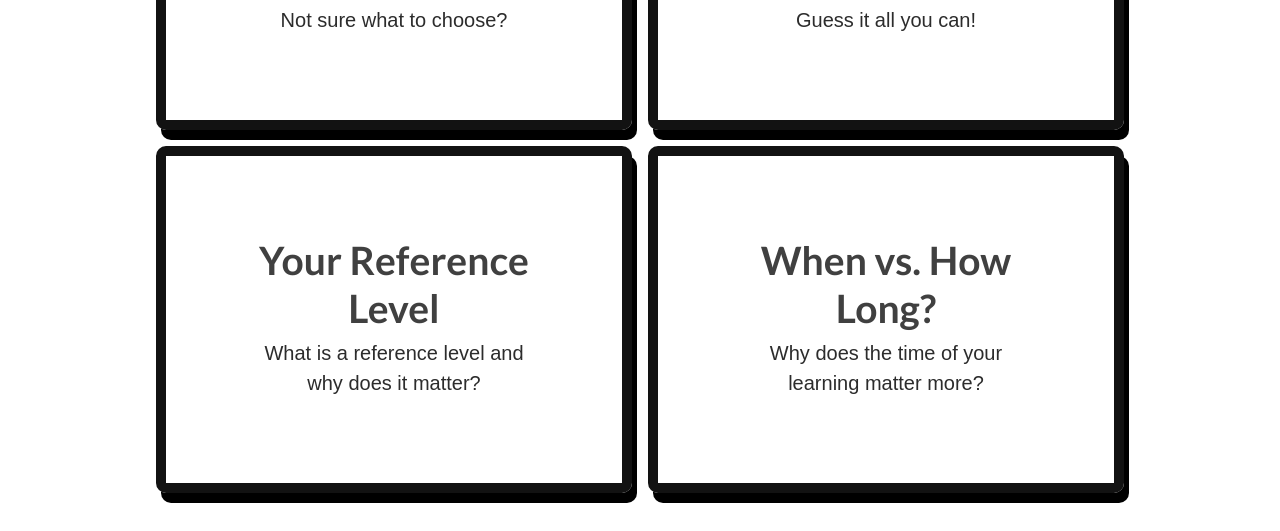
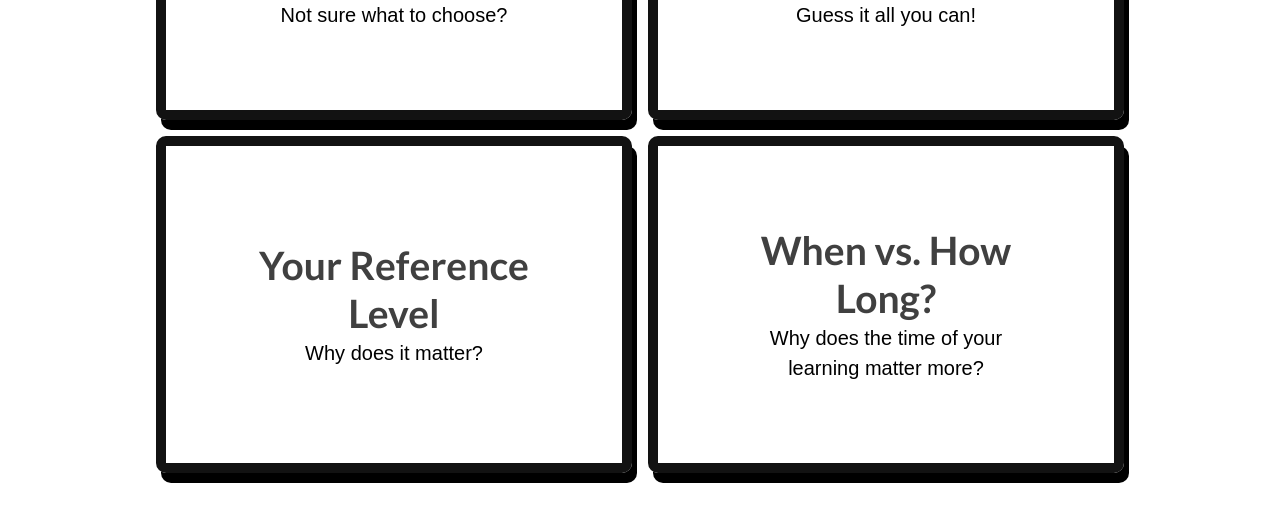
Before and after one commit to rcpml/site-main, a plain HTML site: page index.html in a window 1280 px wide. Shown: the part 562-1093 px from the top of the page. Drawn offline with Linux system fonts and the light colour scheme.

Commit message:
Display fix

```diff
--- a/index.html
+++ b/index.html
@@ -56,39 +56,39 @@
 
       <main>
         <section class="main-content">
-          <a href="tools/nicknamegenerator.html">
           <div>
-            <h3>Nickname Generator</h3>
-            <p>Not sure what to choose?</p>
+            <a href="tools/nicknamegenerator.html">
+              <h3>Nickname Generator</h3>
+            </a>
+            <span>Not sure what to choose?</span>
           </div>
-          </a>
         </section>
 
         <section class="main-content">
-          <a href="tools/guesswithemojis.html">
           <div>
-            <h3>Guess with Emojis</h3>
-            <p>Guess it all you can!</p>
+            <a href="tools/guesswithemojis.html">
+              <h3>Guess with Emojis</h3>
+            </a>
+            <span>Guess it all you can!</span>
           </div>
-          </a>
         </section>
 
         <section class="main-content">
-          <a href="posts/referencelevel.html">
           <div>
-            <h3>Your Reference Level</h3>
-            <p>What is a reference level and why does it matter?</p>
+            <a href="posts/referencelevel.html">
+              <h3>Your Reference Level</h3>
+            </a>
+            <span>Why does it matter?</span>
           </div>
-        </a>
         </section>
 
         <section class="main-content">
-          <a href="posts/whenyouwork.html">
           <div>
-            <h3>When vs. How Long?</h3>
-            <p>Why does the time of your learning matter more?</p>
+            <a href="posts/whenyouwork.html">
+              <h3>When vs. How Long?</h3>
+            </a>
+            <span>Why does the time of your learning matter more?</span>
           </div>
-        </a>
         </section>
       </main>
     </div>
--- a/sass/layout/_container.scss
+++ b/sass/layout/_container.scss
@@ -112,7 +112,7 @@
 
             p {
                 color: #2C2C2C;
-                text-align: center;
+                text-align: left;
                 word-wrap: wrap;
 
                 @include respond(phone) {
```
Also changed, not shown: posts.html (+1 -1 lines), sass/main.css, 4 other files.
